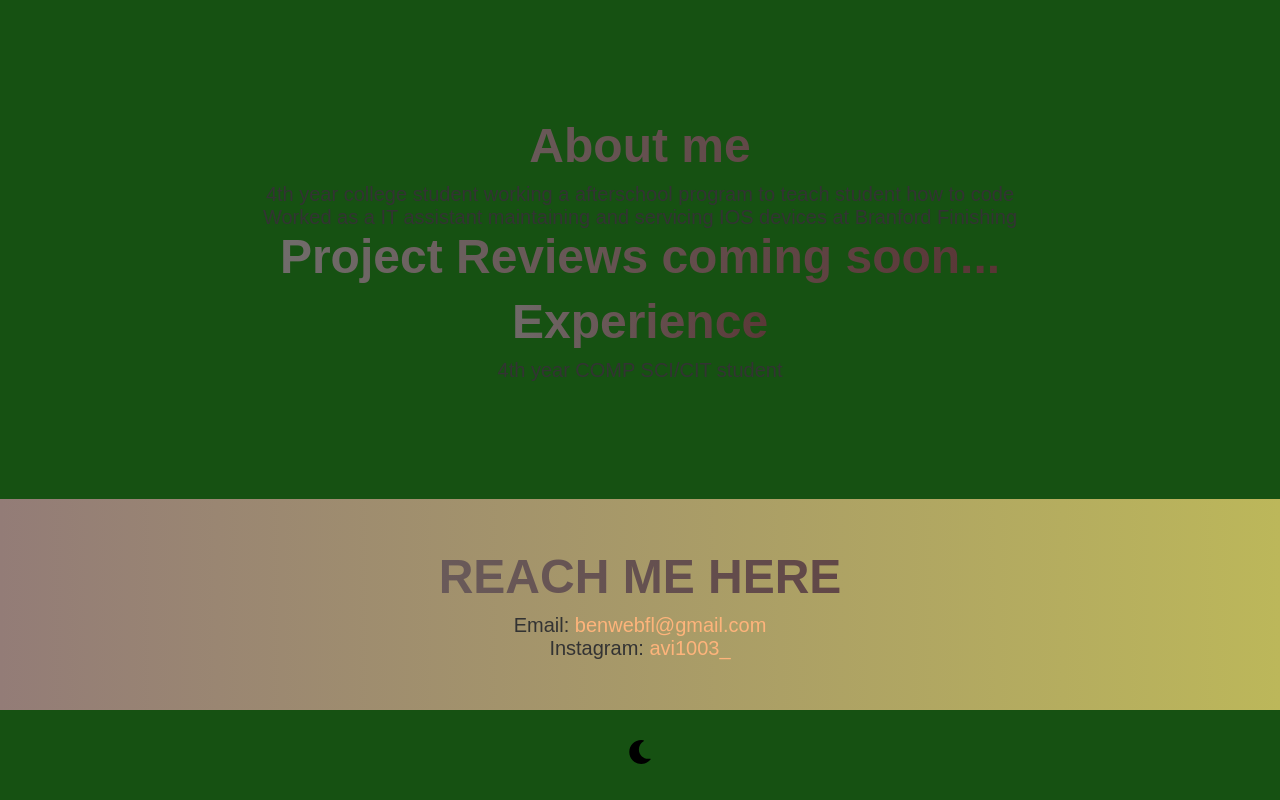
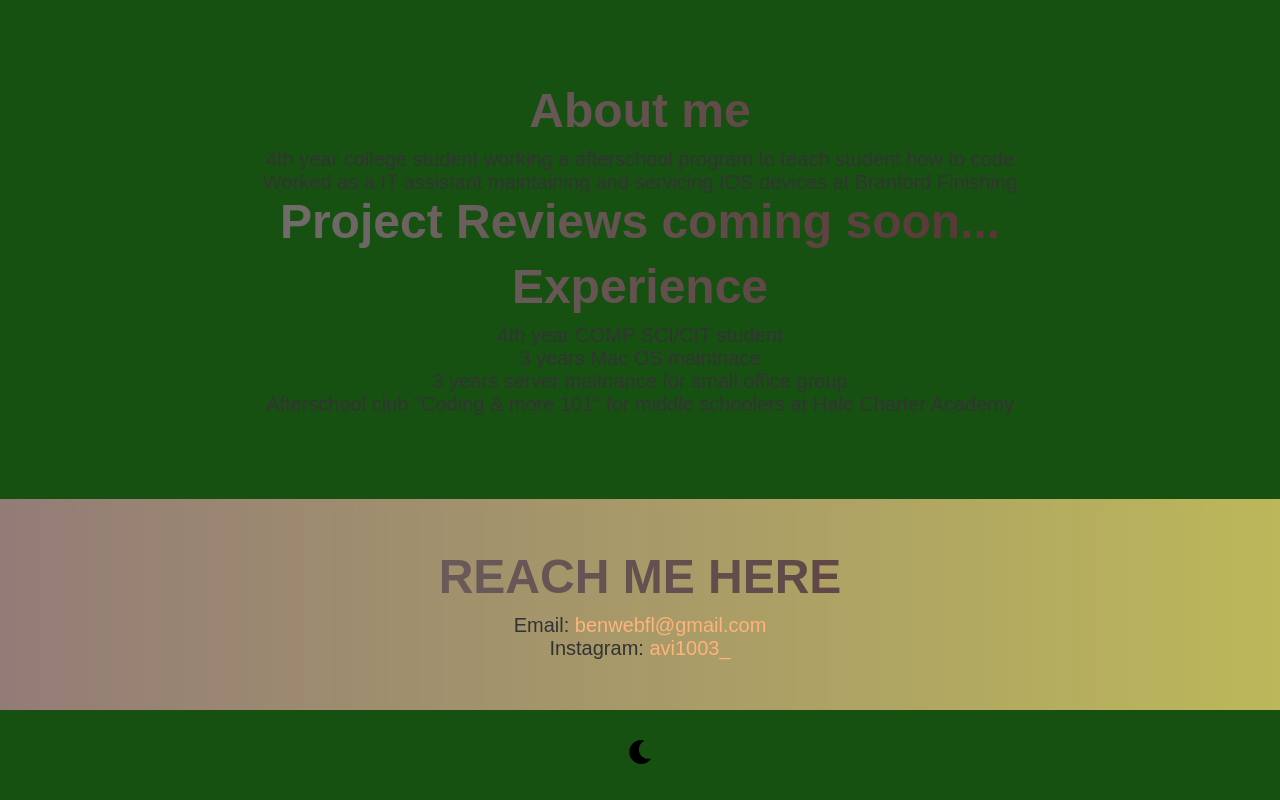
Before and after one commit to benji2803/my-portfolio, a React (Create React App) app: page / in a window 1280 px wide. Built offline with nearby package versions, Linux system fonts and the light colour scheme.

Commit message:
info added @exp.

```diff
--- a/src/Experience.js
+++ b/src/Experience.js
@@ -6,6 +6,12 @@ function Experience() {
     <div>
       <h1>Experience</h1>
       <p>4th year COMP SCI/CIT student</p>
+      <p>3 years Mac OS maintnace</p>
+      <p>3 years server maitnance for small office group</p>
+      <p>Afterschool club "Coding & more 101" for middle schoolers at Hale Charter Academy</p>
+
+
+
     </div>
   );
 }
```
